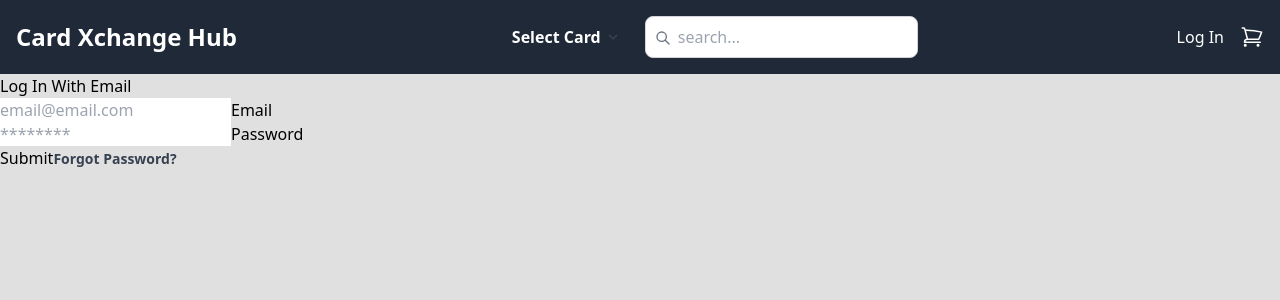
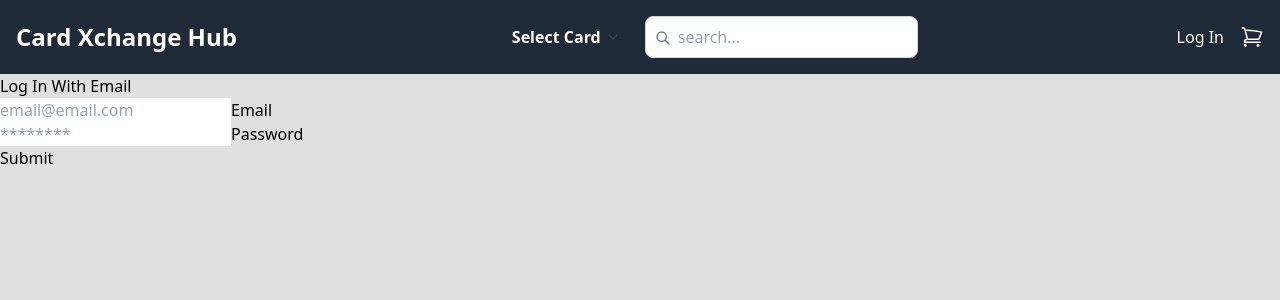
Before and after one commit to CardExchangeHub/CardExchangeHub, a React app: page /login in a window 1280 px wide. Shown: the top 300 px of the page. Built offline with nearby package versions, Linux system fonts and the light colour scheme.

Commit message:
Revert "adding log in modal"
This reverts commit 71d5c1ed2c61a6782ca8c2f5d4af6e7c3ff61118.

```diff
--- a/src/client/components/LogIn/LogIn.tsx
+++ b/src/client/components/LogIn/LogIn.tsx
@@ -78,12 +78,6 @@ const LogIn: React.FC = () => {
           type="password"
         />
         <button type="submit">Submit</button>
-        <button
-          className="text-gray-700 text-sm font-bold hover:underline focus:outline-none"
-          type="button"
-        >
-          Forgot Password?
-        </button>
       </form>
     </div>
   );
--- a/src/client/global/NavBar/NavBar.tsx
+++ b/src/client/global/NavBar/NavBar.tsx
@@ -4,14 +4,12 @@ import { Link } from 'react-router-dom';
 import { Cart } from '../../features/Cart/Cart';
 import SearchBar from '../../components/SearchBar/SearchBar';
 import useDebounce from '../../hooks/useDebounce';
-import LogIn from '../../components/LogIn/LogIn';
 
 const Navbar: React.FC = () => {
   const [isCartOpen, setIsCartOpen] = useState(false);
   const [cards, setCards] = useState([]);
   const [searchQuery, setSearchQuery] = useState('');
   const [isLoading, setLoading] = useState(false);
-  const [isLoginModalOpen, setIsLoginModalOpen] = useState(false); // State for login modal
 
   const handleCartClick = () => {
     setIsCartOpen(!isCartOpen);
@@ -39,9 +37,6 @@ const Navbar: React.FC = () => {
     setSearchQuery(e.target.value);
     setCards([]);
   };
-  const handleLoginClick = () => {
-    setIsLoginModalOpen(!isLoginModalOpen); // Toggle the login modal state
-  };
 
   return (
     <nav className="flex items-center justify-between bg-gray-800 text-white p-4">
@@ -56,15 +51,38 @@ const Navbar: React.FC = () => {
         />
       </div>
       <div className="flex items-center space-x-4">
-        <button
-          className="hover:text-gray-300"
-          onClick={handleLoginClick} // Toggle the login modal state on click
-        >
+        <Link to="login" className="hover:text-gray-300">
           Log In
-        </button>
-        {/* <Link to="login" className="hover:text-gray-300">
-          Log In
-        </Link> */}
+        </Link>
+        {/* <button className="hover:text-gray-300" onClick={handleCartClick}>
+          <svg
+            xmlns="http://www.w3.org/2000/svg"
+            fill="none"
+            viewBox="0 0 24 24"
+            strokeWidth="1.5"
+            stroke="currentColor"
+            className="h-6 w-6"
+          >
+            <path
+              strokeLinecap="round"
+              strokeLinejoin="round"
+              strokeWidth={1.5}
+              d="M2.25 3h1.386c.51 0 .955.343 1.087.835l.383 1.437M7.5 14.25a3 3 0 00-3 3h15.75m-12.75-3h11.218c1.121-2.3 2.1-4.684 2.924-7.138a60.114 60.114 0 00-16.536-1.84M7.5 14.25L5.106 5.272M6 20.25a.75.75 0 11-1.5 0 .75.75 0 011.5 0zm12.75 0a.75.75 0 11-1.5 0 .75.75 0 011.5 0z"
+            />{' '}
+          </svg>
+        </button> */}
+        {/* {isCartOpen && (
+        <div className="fixed inset-0 flex items-center justify-center bg-black bg-opacity-50">
+          <Cart />
+          <button
+            className="absolute top-4 right-4 text-white"
+            onClick={handleCartClick}
+            aria-label="Close"
+          >
+            Close
+          </button>
+        </div>
+      )} */}
         <Link to="/cart" className="hover:text-gray-300">
           <svg
             xmlns="http://www.w3.org/2000/svg"
@@ -83,7 +101,6 @@ const Navbar: React.FC = () => {
           </svg>
         </Link>
       </div>
-      {isLoginModalOpen && <LogIn />} {/* Render the login modal component */}
     </nav>
   );
 };
```
